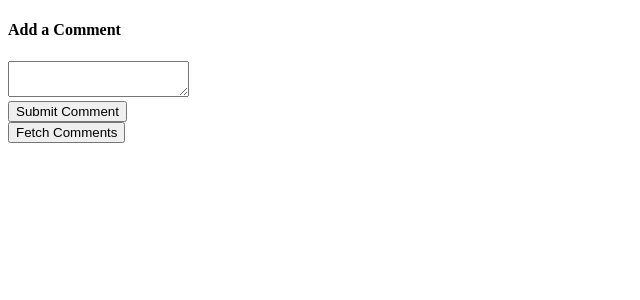
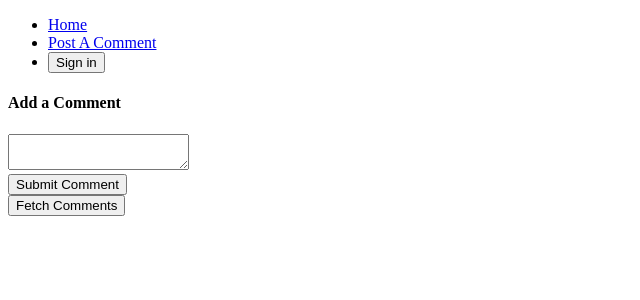
Before and after one commit to Warrior1119/Advanced_React_Redux, a React (Create React App) app: page /post in a window 1280 px wide. Shown: the top 300 px of the page, without its empty margins (0-640 px from the left). Built offline with nearby package versions, Linux system fonts and the light colour scheme.

Commit message:
add section3/75 changing auth state

```diff
--- a/src/actions/index.js
+++ b/src/actions/index.js
@@ -1,5 +1,5 @@
 import axios from "axios";
-import { SAVE_COMMENT, FETCH_COMMENTS } from "actions/types";
+import { SAVE_COMMENT, FETCH_COMMENTS, CHANGE_AUTH } from "actions/types";
 
 export function saveComment(comment) {
   return {
@@ -16,3 +16,10 @@
     payload: response
   };
 }
+
+export function changeAuth(isLoggedIn) {
+  return {
+    type: CHANGE_AUTH,
+    payload: isLoggedIn
+  };
+}
--- a/src/actions/types.js
+++ b/src/actions/types.js
@@ -1,2 +1,3 @@
 export const SAVE_COMMENT = "save_comment";
 export const FETCH_COMMENTS = "fetch_comments";
+export const CHANGE_AUTH = "change_auth";
--- a/src/components/App.js
+++ b/src/components/App.js
@@ -1,13 +1,49 @@
-import React from "react";
-import { Route } from 'react-router-dom';
+import React, { Component } from "react";
+import { Route, Link } from 'react-router-dom';
+import { connect } from 'react-redux';
 import CommentBox from "components/CommentBox";
 import CommentList from "components/CommentList";
+import * as actions from 'actions';
 
-export default () => {
+class App extends Component {
+  renderButton() {
+    if (this.props.auth) {
+      return (
+        <button onClick={ ()=> this.props.changeAuth(false) }> Sign Out </button>
+      );
+    } else {
+      return (
+        <button onClick={ ()=> this.props.changeAuth(true) }> Sign in</button>
+      );
+    }
+  }
+  renderHeader() {
+    return (
+      <ul>
+        <li>
+          <Link to="/">Home</Link>
+        </li>
+        <li>
+          <Link to="/post">Post A Comment</Link>
+        </li>
+        <li> {this.renderButton()} </li>
+      </ul>
+    );
+  }
+
+  render() {
     return (
       <div>
+        {this.renderHeader()}
         <Route path="/post" component={CommentBox} />
         <Route path="/" exact component={CommentList} />
       </div>
     );
-};
+  }
+}
+
+function mapStateToProps(state) {
+  return { auth: state.auth };
+}
+
+export default connect(mapStateToProps, actions)(App);
--- /dev/null
+++ b/src/reducers/auth.js
@@ -0,0 +1,10 @@
+import { CHANGE_AUTH } from 'actions/types';
+
+export default function authReducer(state=false, action) {
+    switch (action.type) {
+        case CHANGE_AUTH:
+            return action.payload;
+        default:
+            return state;
+    }
+}
--- a/src/reducers/index.js
+++ b/src/reducers/index.js
@@ -1,6 +1,8 @@
 import { combineReducers } from "redux";
 import commentsReducer from "reducers/comments";
+import authReducer from 'reducers/auth';
 
 export default combineReducers({
-  comments: commentsReducer
+  comments: commentsReducer,
+  auth: authReducer
 });
```
Lines whose indentation alone changed are shown as unchanged.
